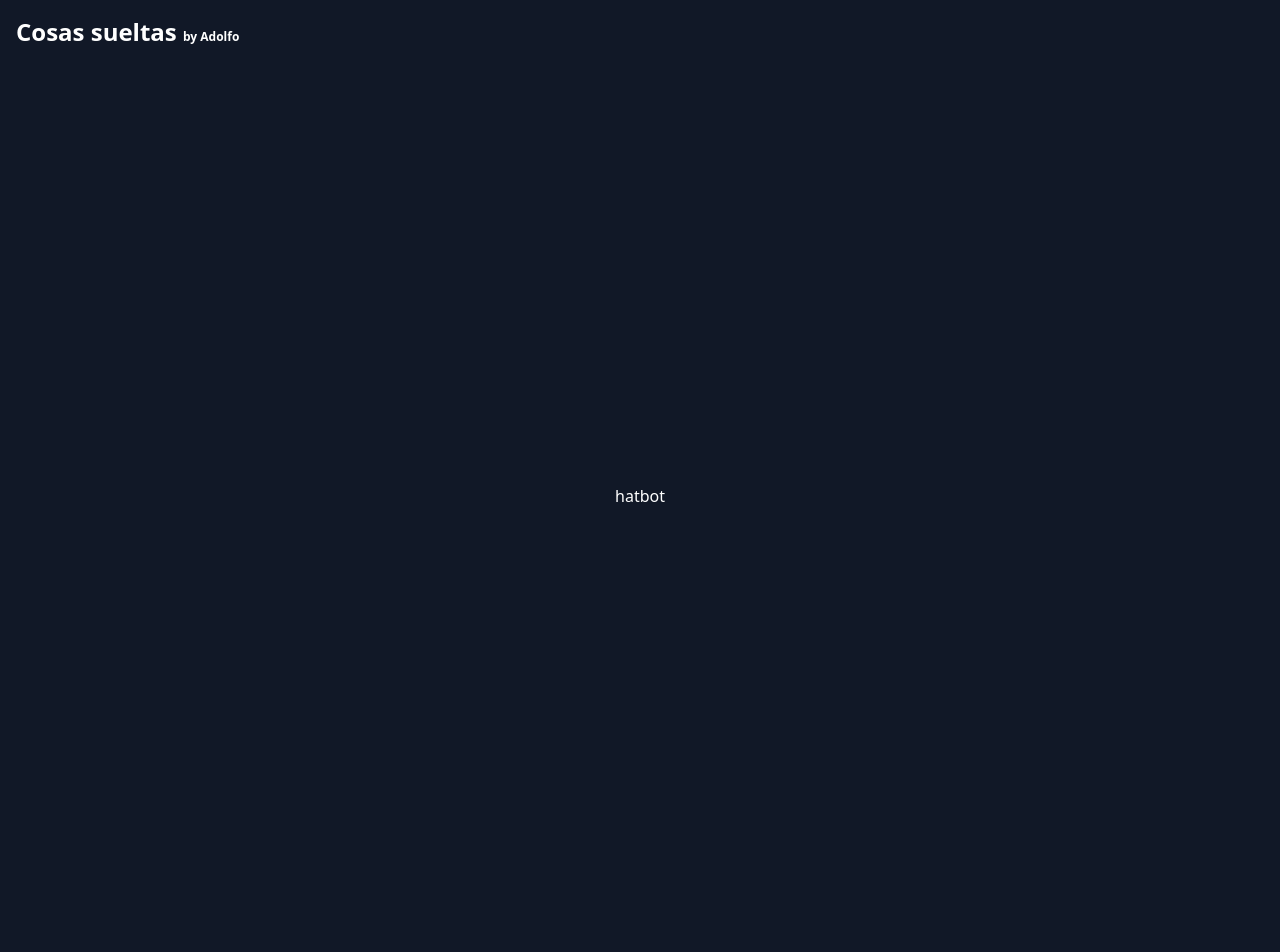
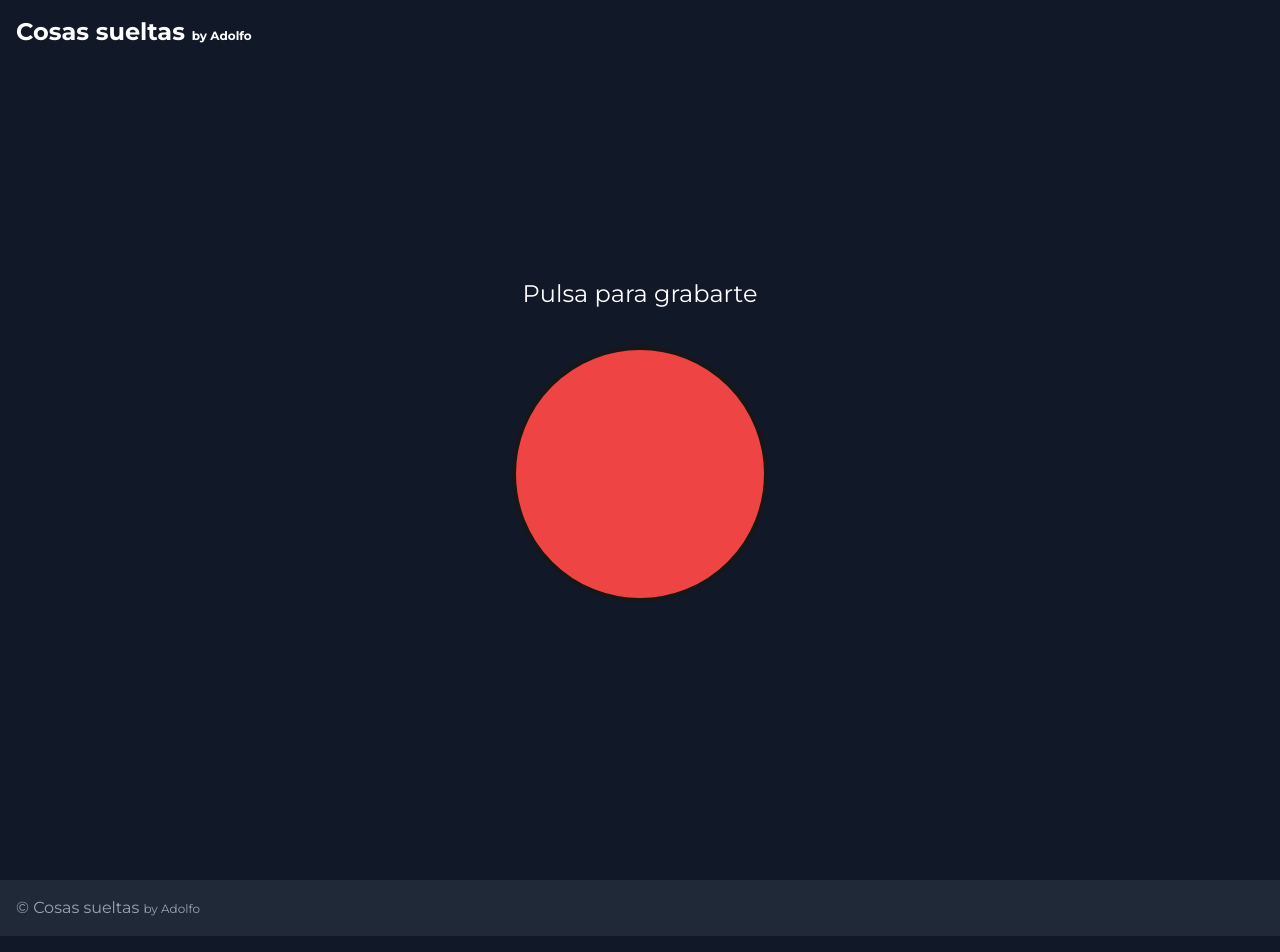
Before and after one commit to aadolfo8/cosas-sueltas, a Next.js app: page /chatbot in a window 1280 px wide. Shown: the top 952 px of the page. Built offline with nearby package versions, Linux system fonts and the light colour scheme.

Commit message:
Comienzo el chatbot

```diff
--- a/package.json
+++ b/package.json
@@ -11,6 +11,7 @@
     "deploy": "npm run build && npm run export"
   },
   "dependencies": {
+    "@google/generative-ai": "^0.21.0",
     "@opentelemetry/api-logs": "^0.53.0",
     "@radix-ui/react-icons": "^1.3.0",
     "@vercel/otel": "^1.10.0",
@@ -27,7 +28,7 @@
     "tailwindcss-animate": "^1.0.7"
   },
   "devDependencies": {
-    "@next/eslint-plugin-next": "15.0.0-canary.162",
+    "@types/dom-speech-recognition": "^0.0.4",
     "@types/node": "^22.5.5",
     "@types/react": "^18.3.8",
     "@types/react-dom": "^18.3.0",
--- a/src/app/chatbot/page.tsx
+++ b/src/app/chatbot/page.tsx
@@ -1,12 +1,136 @@
-import { NextPage } from "next";
+'use client';
+
+import { GoogleGenerativeAI } from '@google/generative-ai';
+import { NextPage } from 'next';
+import { useRef, useState } from 'react';
+
+const isBrowserCompatible = 'webkitSpeechRecognition' in window;
+
+let recognition: null | SpeechRecognition = null;
+let synth: null | SpeechSynthesis = null;
+
+if (isBrowserCompatible) {
+  recognition = new window.webkitSpeechRecognition();
+  recognition.continuous = false;
+  recognition.lang = 'es-ES';
+
+  synth = window.speechSynthesis;
+}
+
+const ChatBotPage: NextPage = () => {
+  const [isRecording, setIsRecording] = useState(false);
+  const [buffer, setBuffer] = useState('');
+
+  const recordController = useRef(new AbortController());
+
+  const handleStartRecording = () => {
+    synth?.cancel();
+
+    setIsRecording(true);
+    recognition?.start();
+
+    // El signal es para eliminar el addEventListener cuando la grabación ha terminado para
+    // evitar que se creen demasiandos addEventListener y se vayan eliminando cuando no se necesita
+    recognition?.addEventListener(
+      'result',
+      (e: any) => {
+        const buffer = Array.from(e.results)
+          .map((result: any) => result[0])
+          .map((result: any) => result.transcript)
+          .join('');
+
+        setBuffer(buffer);
+
+        console.log(e.results, buffer);
+      },
+      {
+        signal: recordController.current.signal
+      }
+    );
+  };
+
+  const handleStopRecording = async () => {
+    setIsRecording(false);
+    const genAI = new GoogleGenerativeAI('AIzaSyA-pn12v5iWHQG_3j2ht7BX4nHV6Ez1who');
+    const model = genAI.getGenerativeModel({ model: 'gemini-1.5-pro' });
+
+    recognition?.stop();
+    recordController.current.abort();
+
+    // Usar el buffer en lugar de un prompt fijo
+    const userMessage = buffer || "donde puedo encotnrar urracas en españa";
+
+    // Actualizar el chatHistory con el mensaje del usuario
+    const chat = model.startChat({
+      history: [
+        {
+          role: "user",
+          parts: [{ text:  `
+            Eres un asistente virtual amigable y servicial. Tu tarea es ayudar al usuario con sus preguntas y solicitudes de manera clara y concisa.
+            * Quiero que la respuesta sea lo más natural posible, pero también quiero que sea precisa y relevante.
+            * Que la respuesta sea siempre en español
+            * Si no entiendes la pregunta, puedes pedirle al usuario que la reformule.
+            * Si no puedes responder a la pregunta, puedes decirle al usuario que no tienes la respuesta.
+          `}],
+        },
+      ],
+    });
 
 
-const FlagsPage: NextPage = () => {
+    try {
+      let responseText = await chat.sendMessage(userMessage);
+      responseText.response.text()
+      // Sintetizar la respuesta en voz
+      const utterance = new SpeechSynthesisUtterance(responseText.response.text());
+      utterance.lang = 'es-ES';
+      synth?.speak(utterance);
+    } catch (error) {
+      console.error("Error al generar contenido:", error);
+    }
+
+    // Limpiar el buffer después de usarlo
+    setBuffer('');
+  };
+
+  const handleStopTalking = () => {
+    synth?.cancel();
+  };
+
   return (
-    <main className="flex flex-1 justify-center items-center h-lvh ">
-        <h2>hatbot</h2>
+    <main
+      className="flex flex-1 justify-center items-center"
+      style={{ minHeight: 'calc(100vh - 7rem)' }}>
+      {isBrowserCompatible ? (
+        <section className="grid place-content-center py-8 gap-9">
+          <h2 className="text-center text-2xl">
+            {isRecording ? 'Pulsa para parar' : 'Pulsa para grabarte'}
+          </h2>
+          <button
+            className={`
+            relative h-64 w-64 rounded-full border-4 border-neutral-900 bg-red-500
+            ${isRecording ? 'animate-[pulse_3s_ease-in-out_infinite]' : ''}
+            transition-all duration-600 ease-in-out
+            hover:bg-red-600
+          `}
+            onClick={async () => {
+              if (isRecording) {
+                await handleStopRecording();
+              } else {
+                await handleStartRecording();
+              }
+            }}>
+            {isRecording && (
+              <div className="absolute inset-0 rounded-full border-4 border-transparent border-t-white animate-[spin_2s_linear_infinite]"></div>
+            )}
+          </button>
+        </section>
+      ) : (
+        <section className="grid place-content-center py-8">
+          <h3 className="text-3xl text-center">En este navegador no se puede usar :((</h3>
+        </section>
+      )}
     </main>
   );
 };
 
-export default FlagsPage;
+export default ChatBotPage;
--- a/src/app/globals.css
+++ b/src/app/globals.css
@@ -1,6 +1,7 @@
 @tailwind base;
 @tailwind components;
 @tailwind utilities;
+
 
 :root {
   color-scheme: dark;
@@ -71,3 +72,19 @@
     @apply bg-background text-foreground;
   }
 }
+
+
+@keyframes pulse {
+  0%, 100% { transform: scale(1); }
+  50% { transform: scale(1.15); }
+}
+
+@keyframes spin {
+  from { transform: rotate(0deg); }
+  to { transform: rotate(360deg); }
+}
+
+
+body {
+  font-family: 'Montserrat', sans-serif;
+}
--- a/src/app/layout.tsx
+++ b/src/app/layout.tsx
@@ -2,6 +2,8 @@ import type { Metadata } from "next";
 
 import Footer from "@/components/Footer";
 import Navbar from "@/components/Navbar";
+import ScrollToTop from "@/components/ScrollToTop";
+import Head from "next/head";
 import "./globals.css";
 
 export const metadata: Metadata = {
@@ -12,11 +14,16 @@ export const metadata: Metadata = {
 const RootLayout = ({children}: {children: React.ReactNode}) => {
   return (
     <html lang="en">
+      <Head>
+        <link href="https://fonts.googleapis.com/css2?family=Montserrat:wght@400;700&family=Lato&display=swap" rel="stylesheet" />
+
+      </Head>
       <body className="flex flex-col min-h-screen bg-gray-900 text-white">
         <Navbar />
         <main className="flex-grow container mx-auto px-4 py-24">
           {children}
         </main>
+        <ScrollToTop/>
         <Footer />
       </body>
     </html>
--- a/src/components/Footer.tsx
+++ b/src/components/Footer.tsx
@@ -2,11 +2,11 @@ import { FC } from 'react';
 
 const Footer: FC = () => {
   return (
-    <footer id="footer" className="bg-gray-800 py-8">
+    <footer id="footer" className="bg-gray-800 py-4">
       <div className="container mx-auto px-4">
         <div className="flex flex-col md:flex-row justify-between items-center">
-          <p className="text-gray-400 mb-4 md:mb-0">
-            &copy; 2024 Mi Portfolio. Todos los derechos reservados.
+          <p className="text-gray-400 mb-2 md:mb-0">
+            &copy; Cosas sueltas <span className="text-xs"> by Adolfo</span>
           </p>
           <div className="flex-1">
 
--- /dev/null
+++ b/src/components/ScrollToTop.tsx
@@ -0,0 +1,36 @@
+'use client';
+
+import { ChevronUp } from 'lucide-react';
+import React, { useEffect, useState } from 'react';
+
+const ScrollToTop = () => {
+  const [showScrollTop, setShowScrollTop] = useState(false);
+
+  useEffect(() => {
+    const handleScroll = () => {
+      setShowScrollTop(window.scrollY > 300);
+    };
+
+    window.addEventListener('scroll', handleScroll);
+    return () => window.removeEventListener('scroll', handleScroll);
+  }, []);
+
+  const scrollToTop = () => {
+    window.scrollTo({ top: 0, behavior: 'smooth' });
+  };
+
+  return (
+    <React.Fragment>
+      {showScrollTop && (
+        <button
+          onClick={scrollToTop}
+          className="fixed bottom-4 right-4 bg-primary hover:bg-primary-dark text-white p-2 rounded-full shadow-lg transition-all duration-300"
+          aria-label="Volver arriba">
+          <ChevronUp className="h-6 w-6" />
+        </button>
+      )}
+    </React.Fragment>
+  );
+};
+
+export default ScrollToTop;
--- a/tailwind.config.ts
+++ b/tailwind.config.ts
@@ -1,4 +1,4 @@
-import type {Config} from "tailwindcss";
+import type { Config } from "tailwindcss";
 
 const config: Config = {
     darkMode: ["class"],
```
Also changed, not shown: 1 other file (tests, documents, lock files or other folders).
